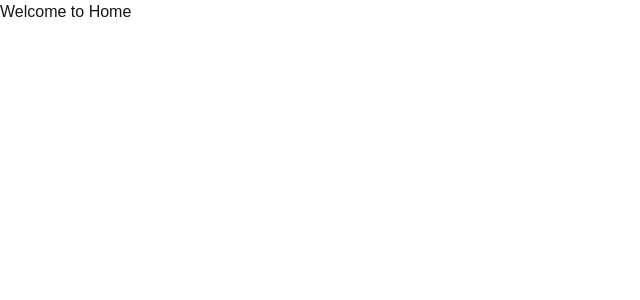
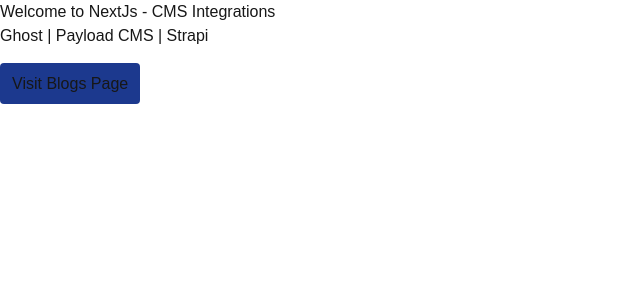
Before and after one commit to ashandimantha2000/nextjs-cms, a Next.js app: page / in a window 1280 px wide. Shown: the top 300 px of the page, without its empty margins (0-640 px from the left). Built offline with nearby package versions, Linux system fonts and the light colour scheme.

Commit message:
chore: update home

```diff
--- a/src/app/page.tsx
+++ b/src/app/page.tsx
@@ -1,9 +1,12 @@
-import React from 'react'
+import Link from 'next/link'
 
-export default function Home() {
+export default function page() {
   return (
     <div>
-      <h1>Welcome to Home</h1>
+      <h1>Welcome to NextJs - CMS Integrations</h1>
+      <h2>Ghost | Payload CMS | Strapi</h2>
+      <br />
+      <Link href="/blog" className='bg-blue-900 p-3 rounded-sm'>Visit Blogs Page</Link>
     </div>
-  )
+  );
 }
```
